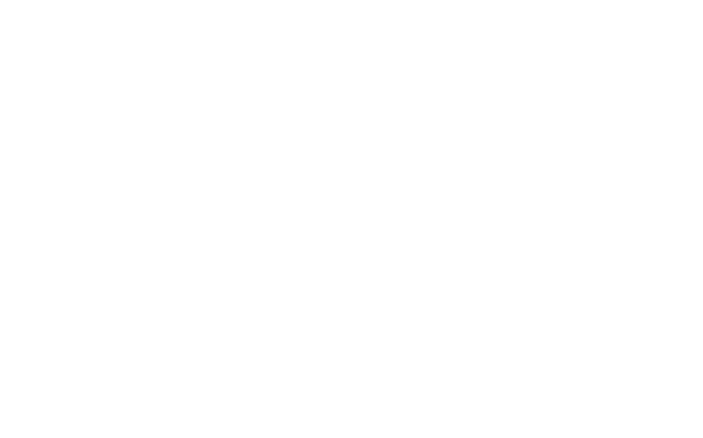
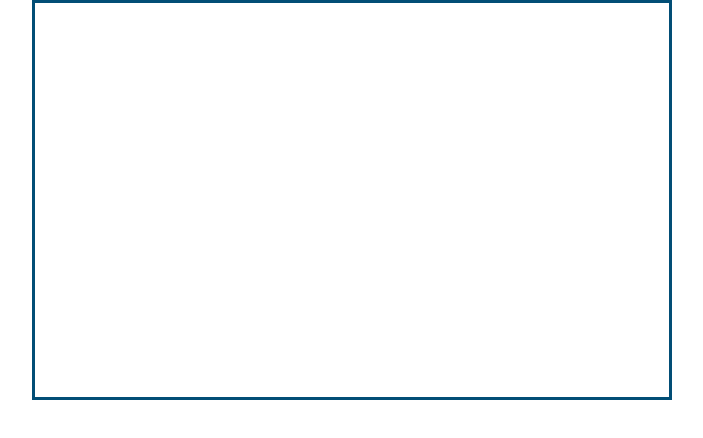
Before and after one commit to rebeccadherrera/shellter, a plain HTML site: page index.html in a window 1280 px wide. Shown: the whole page, without its empty margins (288-991 px from the left). Drawn offline with Linux system fonts and the light colour scheme.

Commit message:
styled the box for Map

```diff
--- a/assets/css/style.css
+++ b/assets/css/style.css
@@ -0,0 +1,17 @@
+* {
+    margin: 0;
+    padding: 0;
+    box-sizing: border-box;
+}
+
+body {
+    font-family: Helvetica, Arial, sans-serif;
+    font-size: 25px;
+}
+
+.user-location-map {
+    height: 400px;
+    width: 50%;
+    border: 3px solid #024e76;
+    margin: auto;
+}
--- a/index.html
+++ b/index.html
@@ -4,12 +4,14 @@
     <meta charset="UTF-8">
     <meta http-equiv="X-UA-Compatible" content="IE=edge">
     <meta name="viewport" content="width=device-width, initial-scale=1.0">
+    <link rel="stylesheet" href="./assets/css/style.css" />
     <title>Shellter</title>
 </head>
 <body>
 
     <Main>
-        <div></div>
+        <div class="user-location-map"></div>
+
     </Main>
 
 </body>
```
